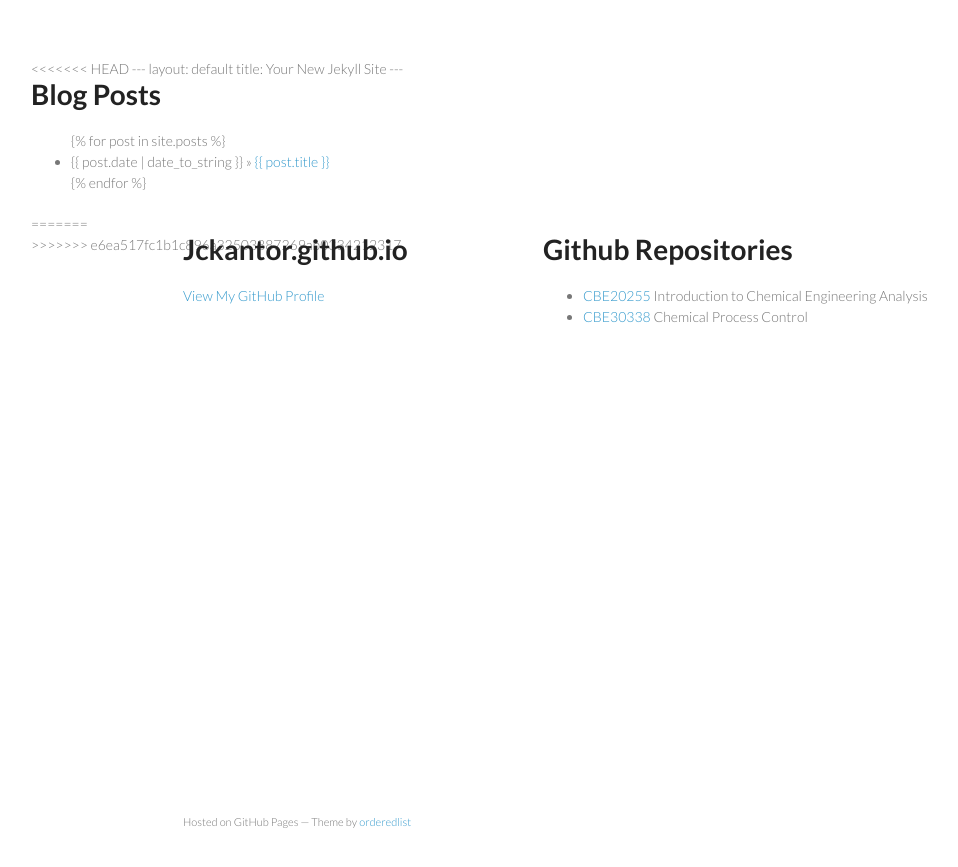
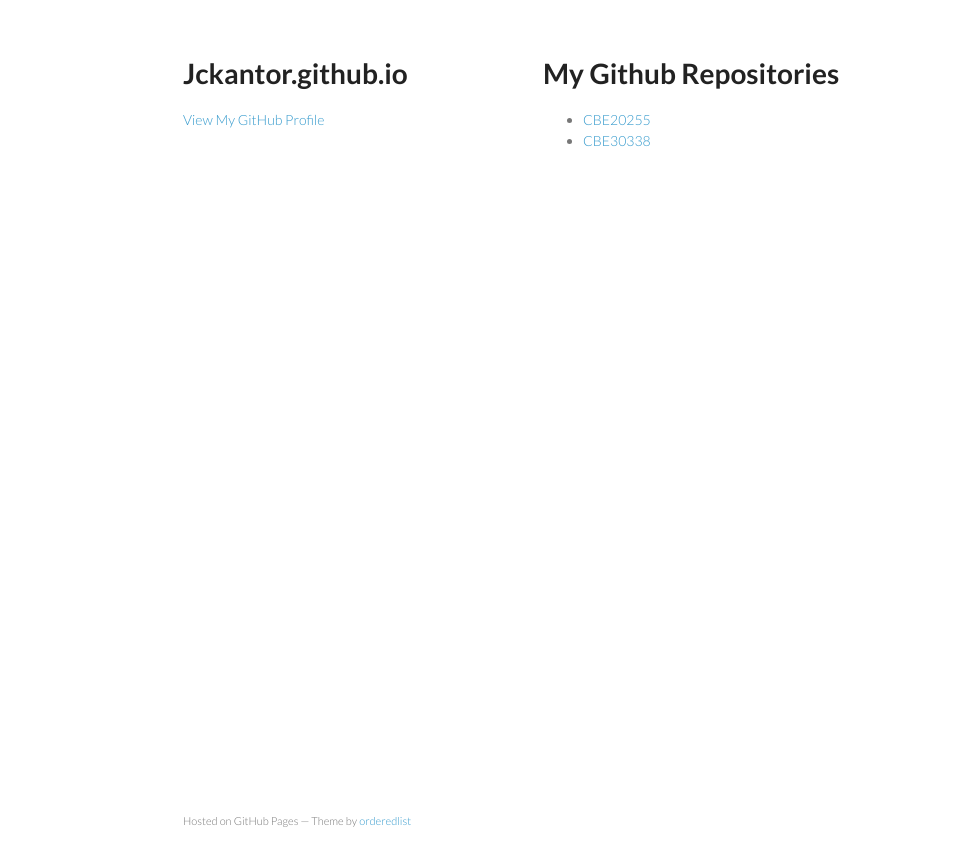
Before and after one commit to jckantor/jckantor.github.io, a Jekyll site: the page index.html, which Jekyll copies as it is, in a window 1280 px wide. Shown: the top 867 px of the page, without its empty margins (27-985 px from the left). Built offline with Jekyll 4.4.1, drawn with Linux system fonts in a browser that asks for light colours; Markdown is read by kramdown in place of the engine named in the settings.

Commit message:
fix index.html

```diff
--- a/index.html
+++ b/index.html
@@ -1,18 +1,3 @@
-<<<<<<< HEAD
----
-layout: default
-title: Your New Jekyll Site
----
-
-<div id="home">
-  <h1>Blog Posts</h1>
-  <ul class="posts">
-    {% for post in site.posts %}
-      <li><span>{{ post.date | date_to_string }}</span> &raquo; <a href="{{ post.url }}">{{ post.title }}</a></li>
-    {% endfor %}
-  </ul>
-</div>
-=======
 <!doctype html>
 <html>
   <head>
@@ -39,13 +24,11 @@
       </header>
       <section>
         <h1>
-<a name="github-repositories" class="anchor" href="#github-repositories"><span class="octicon octicon-link"></span></a>Github Repositories</h1>
+<a name="my-github-repositories" class="anchor" href="#my-github-repositories"><span class="octicon octicon-link"></span></a>My Github Repositories</h1>
 
 <ul>
-<li>
-<a href="http://jckantor.github.io/CBE20255">CBE20255</a> Introduction to Chemical Engineering Analysis</li>
-<li>
-<a href="http://jckantor.github.io/CBE30338">CBE30338</a> Chemical Process Control</li>
+<li><a href="http://jckantor.github.io/CBE20255">CBE20255</a></li>
+<li><a href="http://jckantor.github.io/CBE30338">CBE30338</a></li>
 </ul>
       </section>
       <footer>
@@ -56,4 +39,3 @@
 
   </body>
 </html>
->>>>>>> e6ea517fc1b1c896a32503887269ab0334212317
```
Also changed, not shown: index_bug.html (added, +59 -0 lines).
